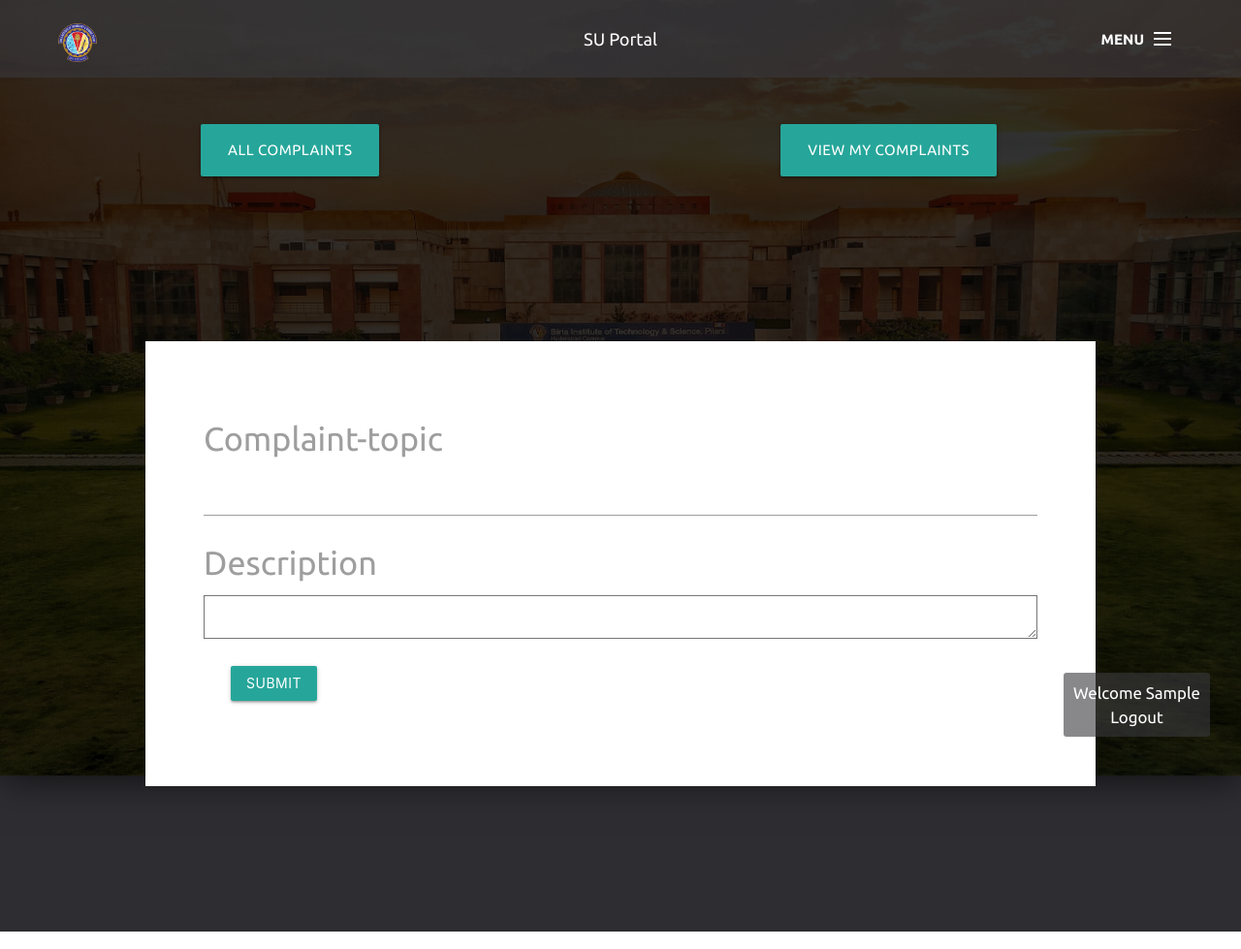
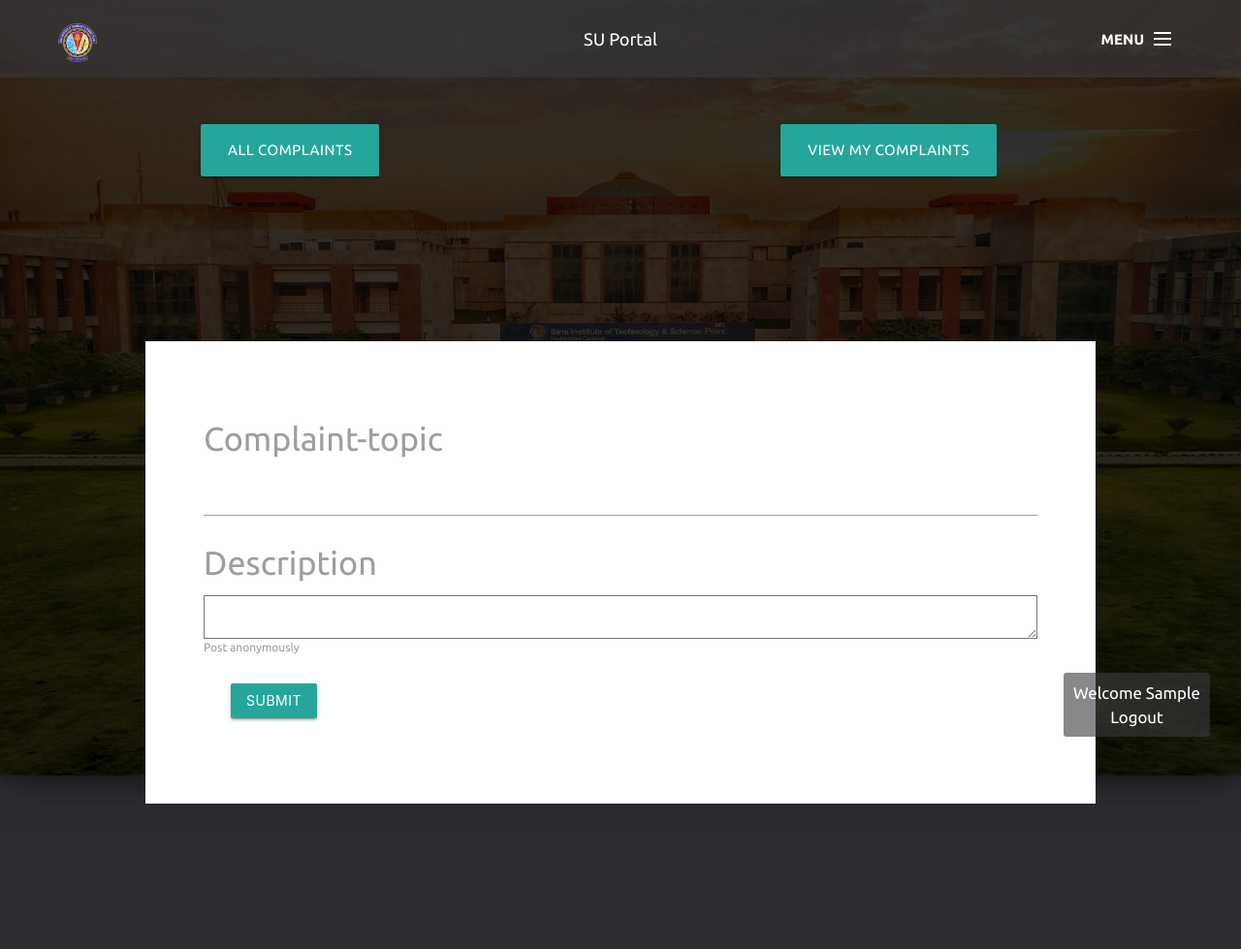
Before and after one commit to bits-su/SU-Portal, a Django app: page /tickets/new/ in a window 1280 px wide. Shown: the whole page at 97% size. Run offline with Django 3.2, Linux system fonts and the light colour scheme; the visitor is signed in with stand-in values (Sample User, id 1); data comes from the database, SQL or seed files in the repository; data that the repository does not hold is empty; some libraries are stand-ins or nearby versions.

Commit message:
complaints: Add anonymous complaints

```diff
--- a/simpleticket/templates/create.html
+++ b/simpleticket/templates/create.html
@@ -85,7 +85,21 @@
             <input style="font-size:0.8em;" type="text" name="name" id="name" value="{{ name }}" class="form-control"/>
             <label for="desc"><h4>Description</h4></label>
             <textarea name="desc" id="desc" class="form-control"></textarea>
+
+            <div id="post_as_anonymous" onclick="check_fn();">
+                <input name="post_as_anonymous" type="checkbox" id="anonymous"/>
+                <label id="anonymous">Post anonymously</label>
+            </div>
+
             <input type="submit" class="btn btn-primary btn-lg" value="Submit" />
         </div>
     </form>
+
+    <script>
+    function check_fn(){
+            var checkbox = document.getElementById('anonymous');
+            checkbox.checked?checkbox.checked=false:checkbox.checked=true;
+        }
+    </script>
+
 {% endblock %}
--- a/simpleticket/templates/view.html
+++ b/simpleticket/templates/view.html
@@ -85,7 +85,8 @@
         </div>
         <div class="col-md-5 ticket-created-view">
             <div id="created_by">
-                <label>Created by</label> <a href="/tickets/?created_by={{ ticket.assigned_to.id }}">{{ ticket.created_by.username }}</a>
+                <!-- <label>Created by</label> <a href="/tickets/?created_by={{ ticket.assigned_to.id }}">{{ ticket.created_by.username }}</a> -->
+                <label>Created by</label> {{ ticket.created_by.first_name }} {{ ticket.created_by.last_name }}
             </div>
 
             <div id="assigned_to" class="hidden">
--- a/simpleticket/views.py
+++ b/simpleticket/views.py
@@ -198,7 +198,11 @@ def submit_ticket(request):
     ticket.project = Project.objects.get(pk=int(request.POST.get('project',False)))
     ticket.priority = Priority.objects.get(pk=int(request.POST['priority']))
     ticket.status = Status.objects.get(pk=int(request.POST['status']))
-    ticket.created_by = request.user
+    anon = request.POST.get('post_as_anonymous')
+    if(anon):
+        ticket.created_by = User.objects.get(username="pseudo")
+    else:
+        ticket.created_by = request.user
 
     # Handle case of unassigned tickets
     assigned_option = request.POST['assigned']
```
